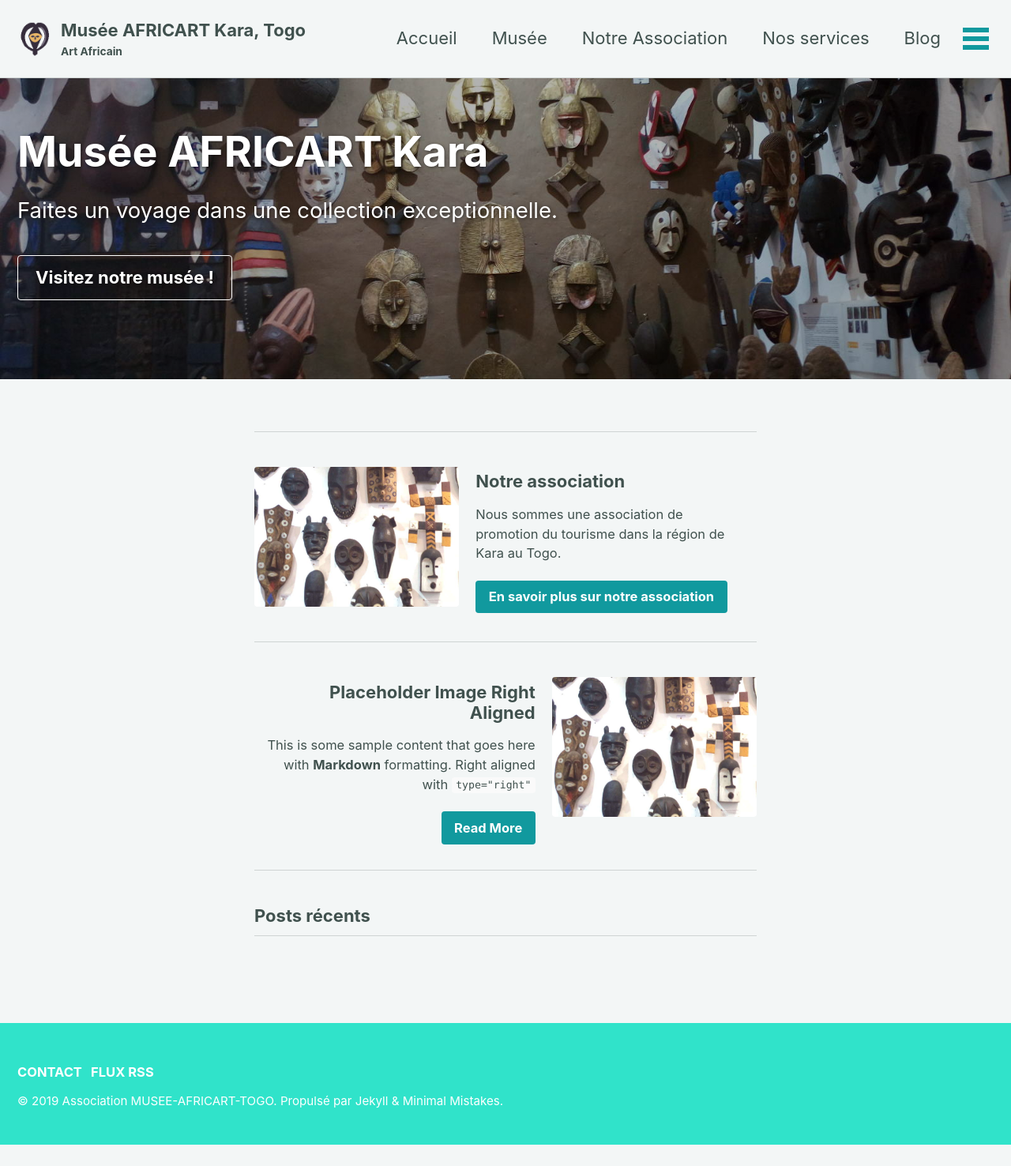
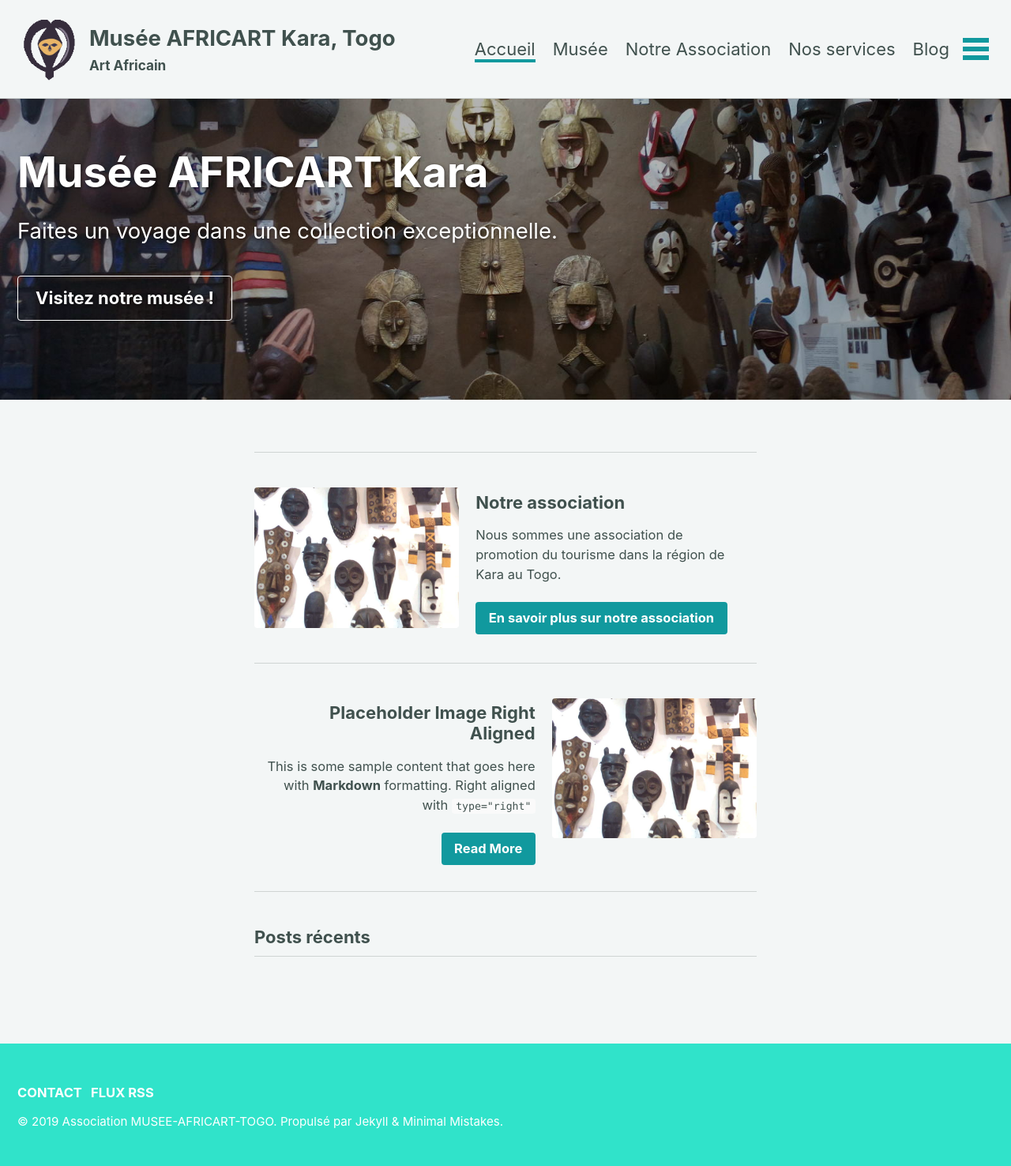
Before and after one commit to africart/musee-africart-togo.com, a Jekyll site: the page built from index.html, in a window 1280 px wide. Shown: the whole page at 79% size. Built offline with Jekyll 4.4.1, drawn with Linux system fonts in a browser that asks for light colours; a script that is not in the unit is left out; before the commit the page ends 1449 px from its top, so only the background shows below that.

Commit message:
Styling masthead and menu active page link

```diff
--- a/_includes/masthead.html
+++ b/_includes/masthead.html
@@ -23,7 +23,7 @@
               {%- assign url = link.url | relative_url -%}
             {%- endif -%}
             <li class="masthead__menu-item">
-              <a href="{{ url }}" {% if link.description %}title="{{ link.description }}"{% endif %}>{{ link.title }}</a>
+              <a href="{{ url }}" {% if link.description %}title="{{ link.description }}"{% endif %}{% if url == page.url %} class="active"{% endif %}>{{ link.title }}</a>
             </li>
           {%- endfor -%}
         </ul>
--- a/_sass/minimal-mistakes/_masthead.scss
+++ b/_sass/minimal-mistakes/_masthead.scss
@@ -40,7 +40,7 @@
 }
 
 .site-logo img {
-  max-height: 2rem;
+  max-height: 80px;
 }
 
 .site-title {
--- a/_sass/minimal-mistakes/_navigation.scss
+++ b/_sass/minimal-mistakes/_navigation.scss
@@ -181,7 +181,7 @@
 
   a {
     display: block;
-    margin: 0 1rem;
+    margin: 0 .5rem;
     color: $masthead-link-color;
     text-decoration: none;
 
@@ -196,6 +196,7 @@
 
     &.site-title {
       margin-left: 0;
+      font-size: $type-size-4;
     }
   }
 
@@ -220,6 +221,7 @@
     -ms-flex: 1;
     flex: 1;
     overflow: hidden;
+    font-size: $type-size-5;
 
     li {
       -webkit-box-flex: 0;
@@ -244,7 +246,8 @@
         transform: scaleX(0) translate3d(0, 0, 0); // hide
       }
 
-      &:hover:before {
+      &:hover:before,
+      &.active:before {
         -webkit-transform: scaleX(1);
         -ms-transform: scaleX(1);
         transform: scaleX(1); // reveal
```
